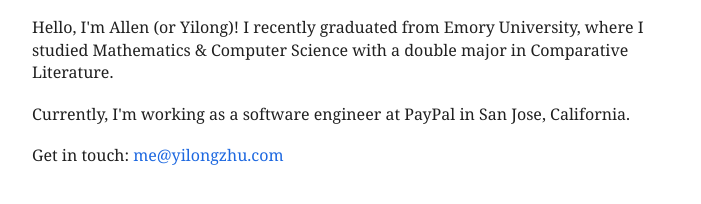
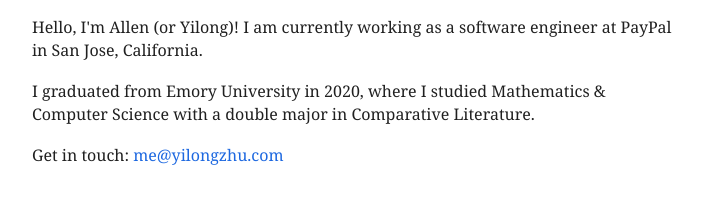
Before and after one commit to yilongzhu/yilongzhu-com, a plain HTML site: page index.html in a window 1280 px wide. Shown: the part 284-488 px from the top of the page, without its empty margins (288-989 px from the left). Drawn offline with Linux system fonts and the light colour scheme.

Commit message:
move files out of public

```diff
--- a/public/index.html
+++ b/index.html
@@ -21,12 +21,12 @@
     <main class="container">
         <div id="about">
             <p>
-                Hello, I'm Allen (or Yilong)! I recently graduated from Emory
-                University, where I studied Mathematics & Computer
-                Science with a double major in Comparative Literature.
+                Hello, I'm Allen (or Yilong)! I am currently working as a software engineer
+                at PayPal in San Jose, California.
             </p>
             <p>
-                Currently, I'm working as a software engineer at PayPal in San Jose, California.
+                I graduated from Emory University in 2020, where I studied Mathematics & Computer
+                Science with a double major in Comparative Literature.
             </p>
             <p>Get in touch: <a href="mailto:me@yilongzhu.com">me@yilongzhu.com</a></p>
         </div>
```
Also changed, not shown: firebase.json (deleted), images/email.svg (deleted), images/github.svg (deleted), images/linkedin.svg (deleted), main.css (renamed from public/main.css), 5 other files.
